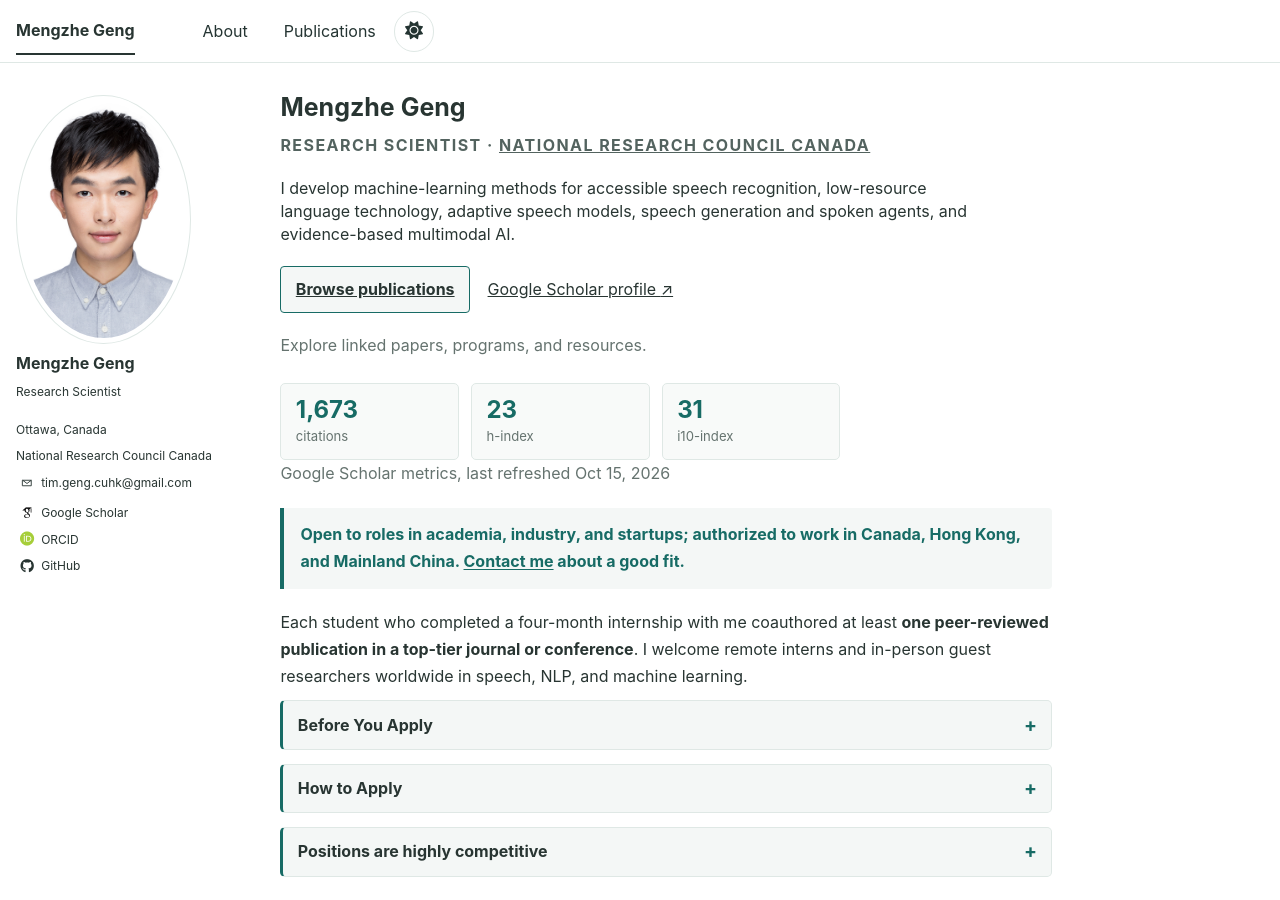
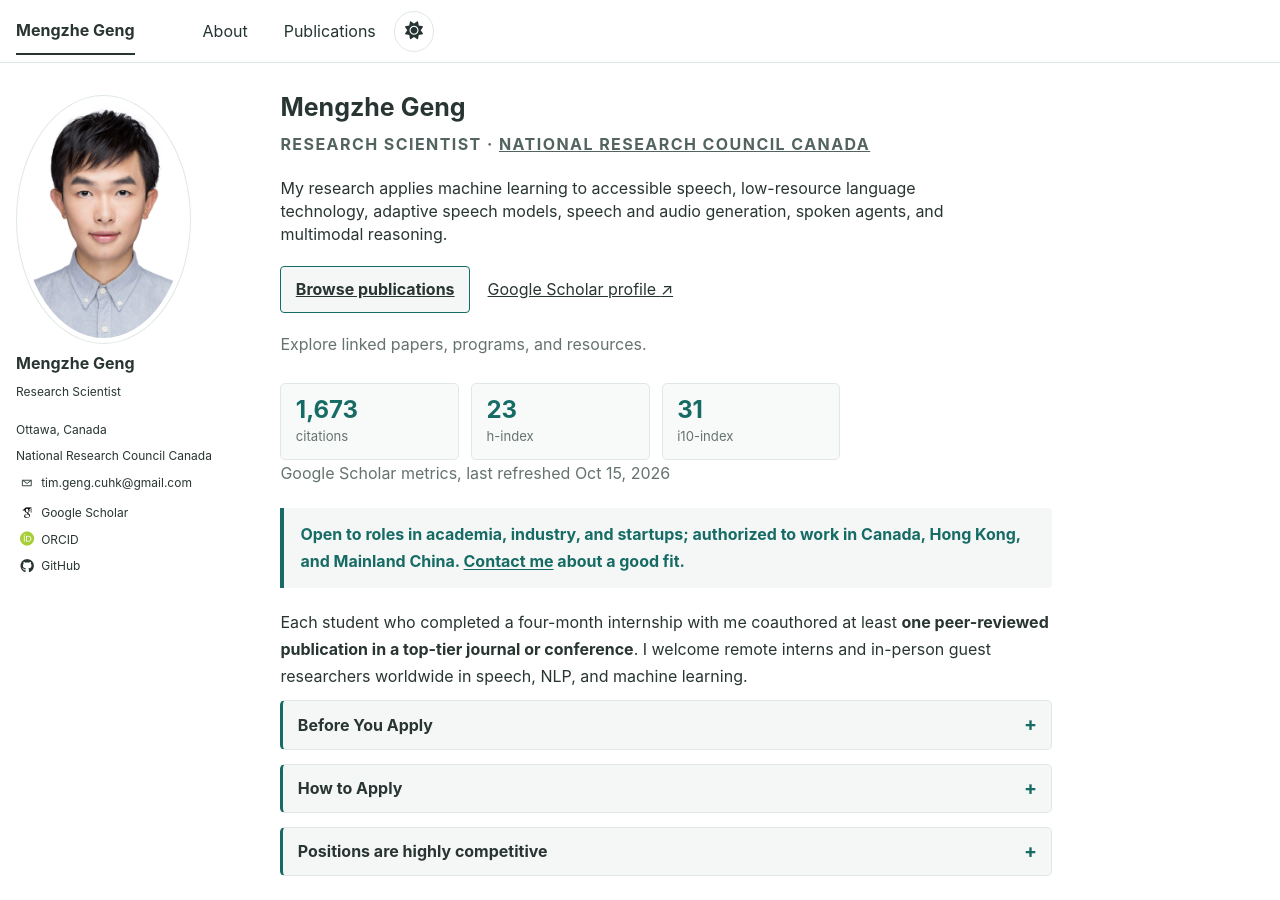
Before and after one commit to MENGZHEGENG/MENGZHEGENG.github.io, a Jekyll site: the page built from _pages/about.md, in a window 1280 px wide and 900 px high. Built offline with Jekyll 4.4.1, drawn with Linux system fonts in a browser that asks for light colours; some web fonts are replaced.

Commit message:
Condense homepage research summary

```diff
--- a/_pages/about.md
+++ b/_pages/about.md
@@ -9,7 +9,7 @@ classes: wide
 
 <p class="eyebrow">Research Scientist <span aria-hidden="true">·</span> <a href="https://nrc.canada.ca/en">National Research Council Canada</a></p>
 
-<p class="lede">I develop machine-learning methods for accessible speech recognition, low-resource language technology, adaptive speech models, speech generation and spoken agents, and evidence-based multimodal AI.</p>
+<p class="lede">My research applies machine learning to accessible speech, low-resource language technology, adaptive speech models, speech and audio generation, spoken agents, and multimodal reasoning.</p>
 
 <p class="profile-actions"><a class="button-link" href="/publications/">Browse publications</a> <a href="{{ site.author.googlescholar }}">Google Scholar profile <span aria-hidden="true">↗</span></a></p>
 <p class="explore-note">Explore linked papers, programs, and resources.</p>
```
